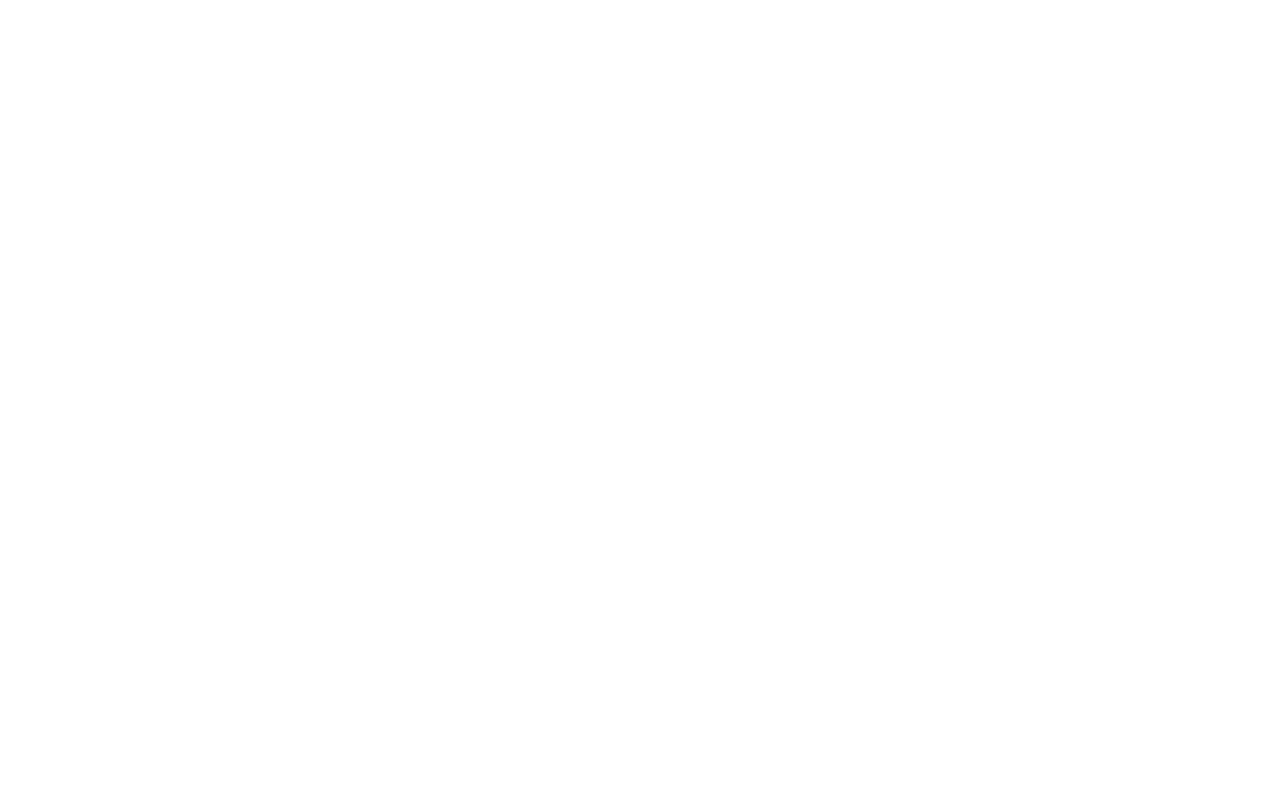
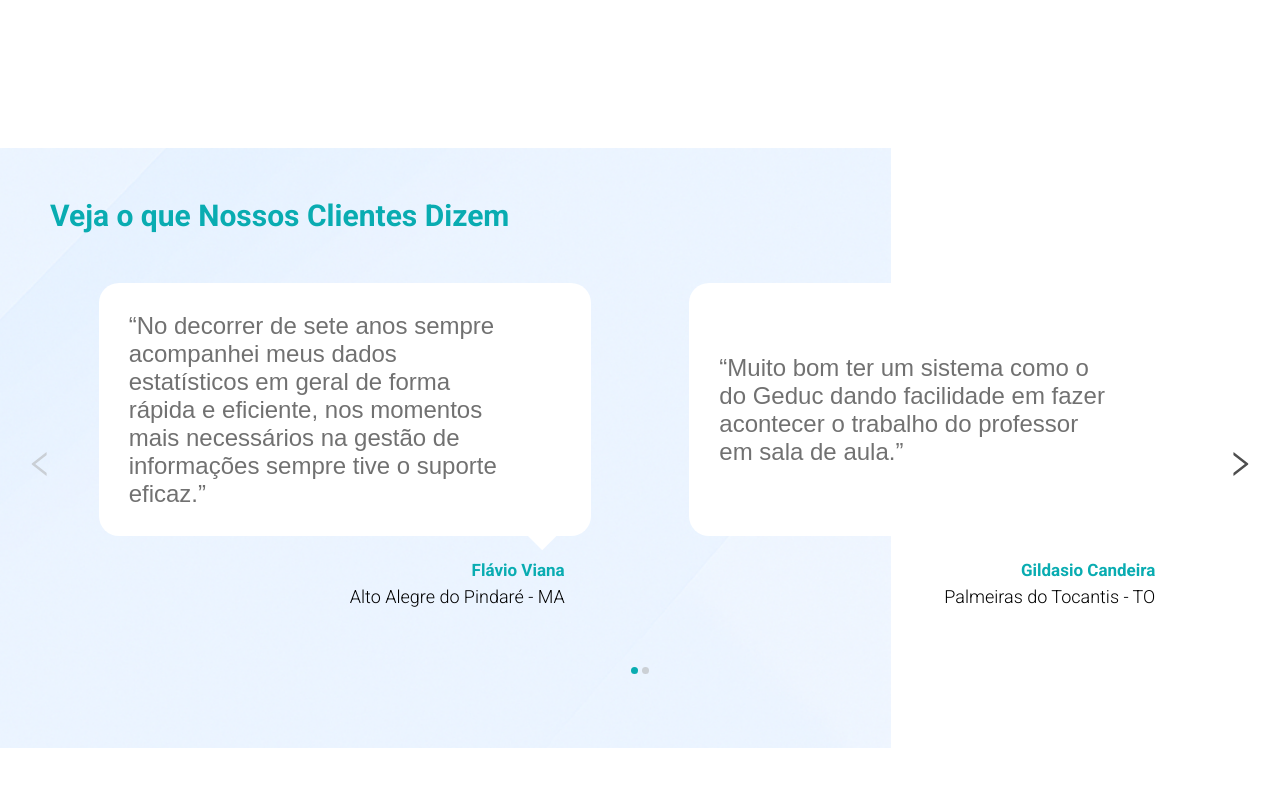
Before and after one commit to FranciscoNeto2909/Geduc, a React (Vite) app: page / in a window 1280 px wide. Shown: the part 3152-3938 px from the top of the page. Before the commit the page ends 3204 px from the top, so only its background shows below. Built offline with nearby package versions, Linux system fonts and the light colour scheme; a web font is replaced by a local one.

Commit message:
Clients Opinion added to inicio

```diff
--- a/src/index.css
+++ b/src/index.css
@@ -33,6 +33,8 @@
 
   --desc-color:#4E4E4E;
   --not-selected:#ABABAB80;
+  --opinion-color: #717171;
+
 }
 
 * {
--- a/src/pages/inicio/Inicio.tsx
+++ b/src/pages/inicio/Inicio.tsx
@@ -8,7 +8,12 @@
 import acompanhamento from "../../assets/acompanhamento.png";
 import conectividade2 from "../../assets/conectividade2.png";
 import mainFeatures from "../../assets/mainFeatures.png";
-import { solutions, mainSolutionsBanner } from "../../variables";
+import clientsOpinionImg from "../../assets/clientsOpinion.png";
+import {
+  solutions,
+  mainSolutionsBanner,
+  clientsOpinion,
+} from "../../variables";
 import { AiOutlineLeft, AiOutlineRight } from "react-icons/ai";
 import "./inicio.css";
 export default function Inicio() {
@@ -211,6 +216,52 @@
           <button className="button features-more-button">Saiba mais</button>
         </div>
       </div>
+      <div className="inicio-clients">
+        <div
+          className="clients-img"
+          style={{ backgroundImage: `url(${clientsOpinionImg})` }}
+        ></div>
+        <div className="clients-header">
+          <h3 className="clients-header-title">
+            Veja o que Nossos Clientes Dizem
+          </h3>
+        </div>
+
+        <div className="clients-carroussel">
+          <div className="clients-carroussel-prev">
+            <button className="pagination-button">
+              <AiOutlineLeft size={32} />
+            </button>
+          </div>
+          <div className="clients-carroussel-page">
+            <div className="clients-carroussel-items">
+              {clientsOpinion.map((client, i) => (
+                <div className="clients-carroussel-item" key={i}>
+                  <div className="clients-carroussel-opinion">
+                    <p className="clients-carroussel-opinion-text">
+                      {client.opinion}
+                    </p>
+                    <span className="carroussel-opinion-tip"></span>
+                  </div>
+                  <div className="clients-carroussel-client">
+                    <h4 className="carroussel-client-name">{client.name}</h4>
+                    <p className="carroussel-client-city">{client.city}</p>
+                  </div>
+                </div>
+              ))}
+            </div>
+          </div>
+          <div className="clients-carroussel-next">
+            <button className="pagination-button pagination-button--available">
+              <AiOutlineRight size={32} />
+            </button>
+          </div>
+        </div>
+        <div className="clients-pagination">
+          <div className="pagination-item pagination-item--selected"></div>
+          <div className="pagination-item"></div>
+        </div>
+      </div>
     </div>
   );
 }
--- a/src/pages/inicio/inicio.css
+++ b/src/pages/inicio/inicio.css
@@ -1,6 +1,6 @@
 .inicio {
   margin: 0 auto;
-  margin-bottom: 54px;
+  margin-bottom: 300px;
   width: 100vw;
   max-width: 1440px;
 }
@@ -421,5 +421,124 @@
 .features-more-button {
   font-weight: 900;
   font-size: 14px;
-  letter-spacing:.6px;
+  letter-spacing: 0.6px;
 }
+
+.inicio-clients {
+  width: 100%;
+  max-width: 1440px;
+  min-height: 600px;
+  margin-top: 150px;
+  position: relative;
+  display: flex;
+  flex-direction: column;
+  overflow: hidden;
+  z-index: 1;
+}
+
+.clients-img {
+  position: absolute;
+  height: 100%;
+  width: 100%;
+  min-width: 100vw;
+  background-position: -389px;
+  background-size: 100%;
+  background-repeat: no-repeat;
+  z-index: -1;
+}
+
+.clients-header {
+  padding: 50px;
+}
+
+.clients-header-title {
+  font-size: 30px;
+  color: var(--primary-blue);
+}
+
+.clients-carroussel-page {
+ position: relative;
+  width: 100%;
+  justify-self: center;
+}
+
+.clients-carroussel-prev,.clients-carroussel-next{
+  position: absolute;
+  top: 50%;
+  left: 24px;
+  z-index: 1;
+}
+
+.clients-carroussel-next{
+  left: unset;
+  right: 24px;
+  color: var(--desc-color);
+}
+
+.clients-carroussel-items {
+  display: flex;
+  justify-content: space-evenly;
+}
+
+.clients-carroussel-item {
+  display: flex;
+  flex-direction: column;
+  gap: 24px;
+}
+
+.clients-carroussel-opinion {
+  width: 100%;
+  height: 100%;
+  width: 492px;
+  height: 253px;
+  background-color: #fff;
+  padding: 30px;
+  border-radius: 20px;
+  position: relative;
+  display: flex;
+  align-items: center;
+}
+
+.carroussel-opinion-tip {
+  width: 41px;
+  height: 36px;
+  display: inline-block;
+  background-color: #fff;
+  transform: rotate(45deg);
+  position: absolute;
+  bottom: -5px;
+  right: 30px;
+}
+
+.clients-carroussel-opinion-text {
+  font-size: 24px;
+  font-family: Arial, Helvetica, sans-serif;
+  color: var(--opinion-color);
+  width: 100%;
+  max-width: 394px;
+}
+
+.clients-carroussel-client {
+  text-align: end;
+  font-family: Arial, Helvetica, sans-serif;
+  padding-right: 26px;
+}
+
+.carroussel-client-name {
+  font-weight: 700;
+  font-size: 17px;
+  color: var(--primary-blue);
+  margin-bottom: 6px;
+}
+
+.carroussel-client-city {
+  font-weight: 300;
+  font-size: 18px;
+}
+
+.clients-pagination{
+  margin-top: 60px;
+  align-self: center;
+  display: flex;
+  gap: 4px;
+}
--- a/src/variables.ts
+++ b/src/variables.ts
@@ -89,3 +89,16 @@
     desc:"Monitoramento da infrequência escolar, evitando a evasão e abandono, com a possibilidade de integração com Conselhos Tutelares e Ministério Público."
   },
 ];
+
+export const clientsOpinion = [
+  {
+    name:"Flávio Viana",
+    city:"Alto Alegre do Pindaré - MA",
+    opinion:"“No decorrer de sete anos sempre acompanhei meus dados estatísticos em geral de forma rápida e eficiente, nos momentos mais necessários na gestão de informações sempre tive o suporte eficaz.”"
+  },
+  {
+    name:"Gildasio Candeira",
+    city:"Palmeiras do Tocantis - TO",
+    opinion:"“Muito bom ter um sistema como o do Geduc dando facilidade em fazer acontecer o trabalho do professor em sala de aula.”"
+  }
+]
```
Also changed, not shown: src/assets/clientsOpinion.png (added).
